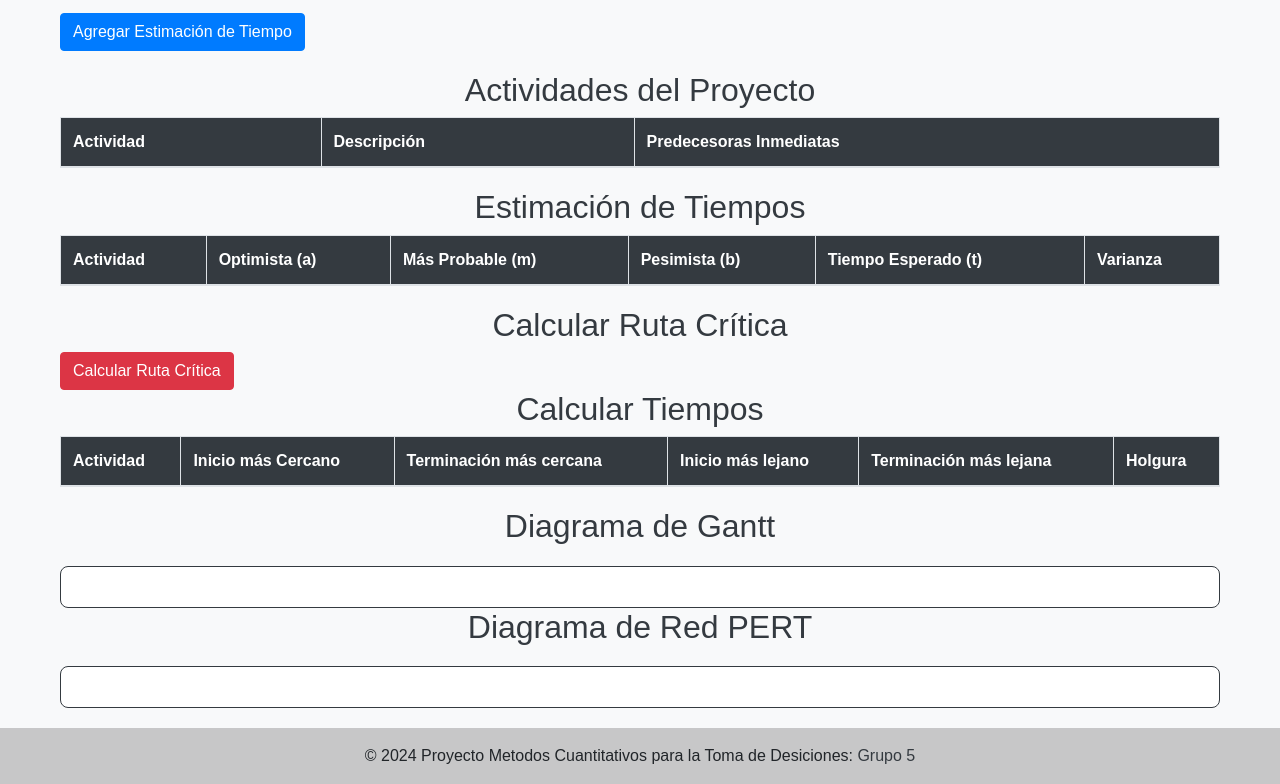
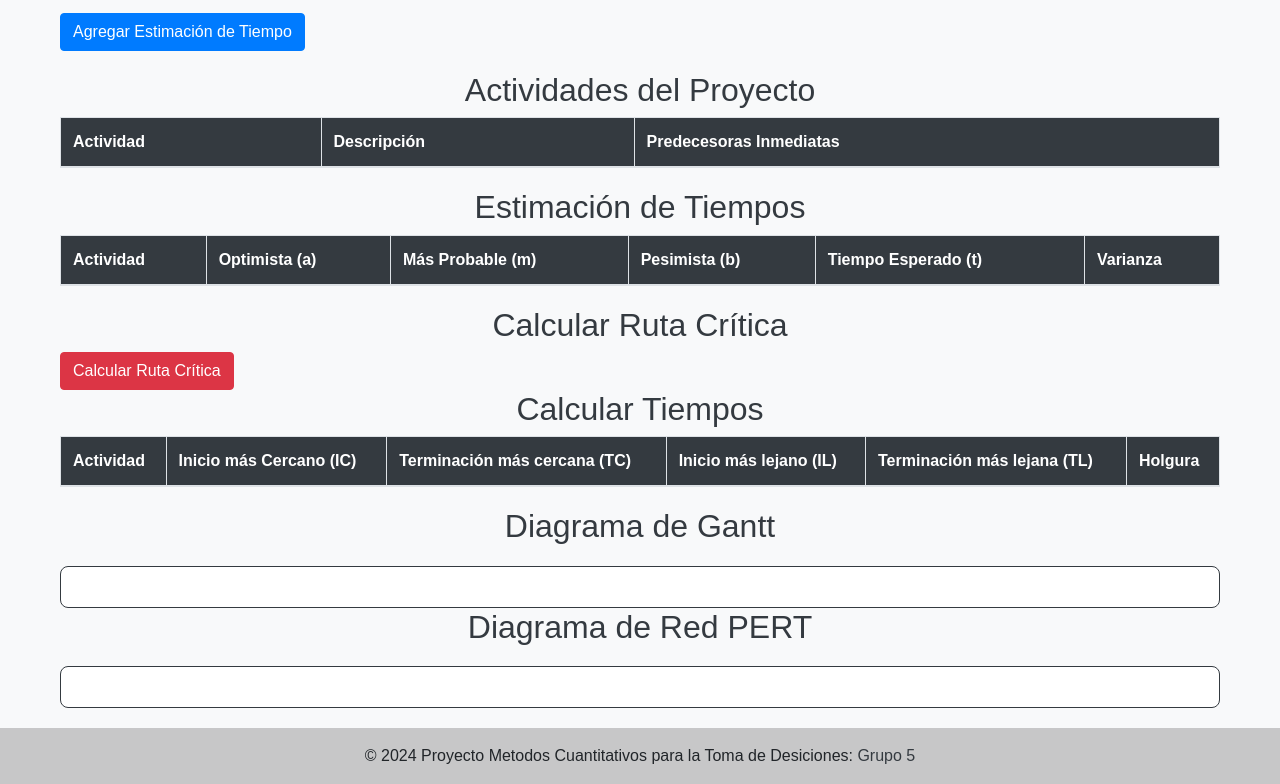
Before and after one commit to JhonnyCR20/Pert-Cpm, a plain HTML site: page proyecto.html in a window 1280 px wide. Shown: the part 897-1681 px from the top of the page. Drawn offline with nearby package versions, Linux system fonts and the light colour scheme.

Commit message:
Update proyecto.html

```diff
--- a/proyecto.html
+++ b/proyecto.html
@@ -113,10 +113,10 @@
             <thead>
                 <tr>
                     <th>Actividad</th>
-                    <th>Inicio más Cercano</th>
-                    <th>Terminación más cercana</th>
-                    <th>Inicio más lejano</th>
-                    <th>Terminación más lejana</th>
+                    <th>Inicio más Cercano (IC)</th>
+                    <th>Terminación más cercana (TC)</th>
+                    <th>Inicio más lejano (IL)</th>
+                    <th>Terminación más lejana (TL)</th>
                     <th>Holgura</th>
                 </tr>
             </thead>
```
